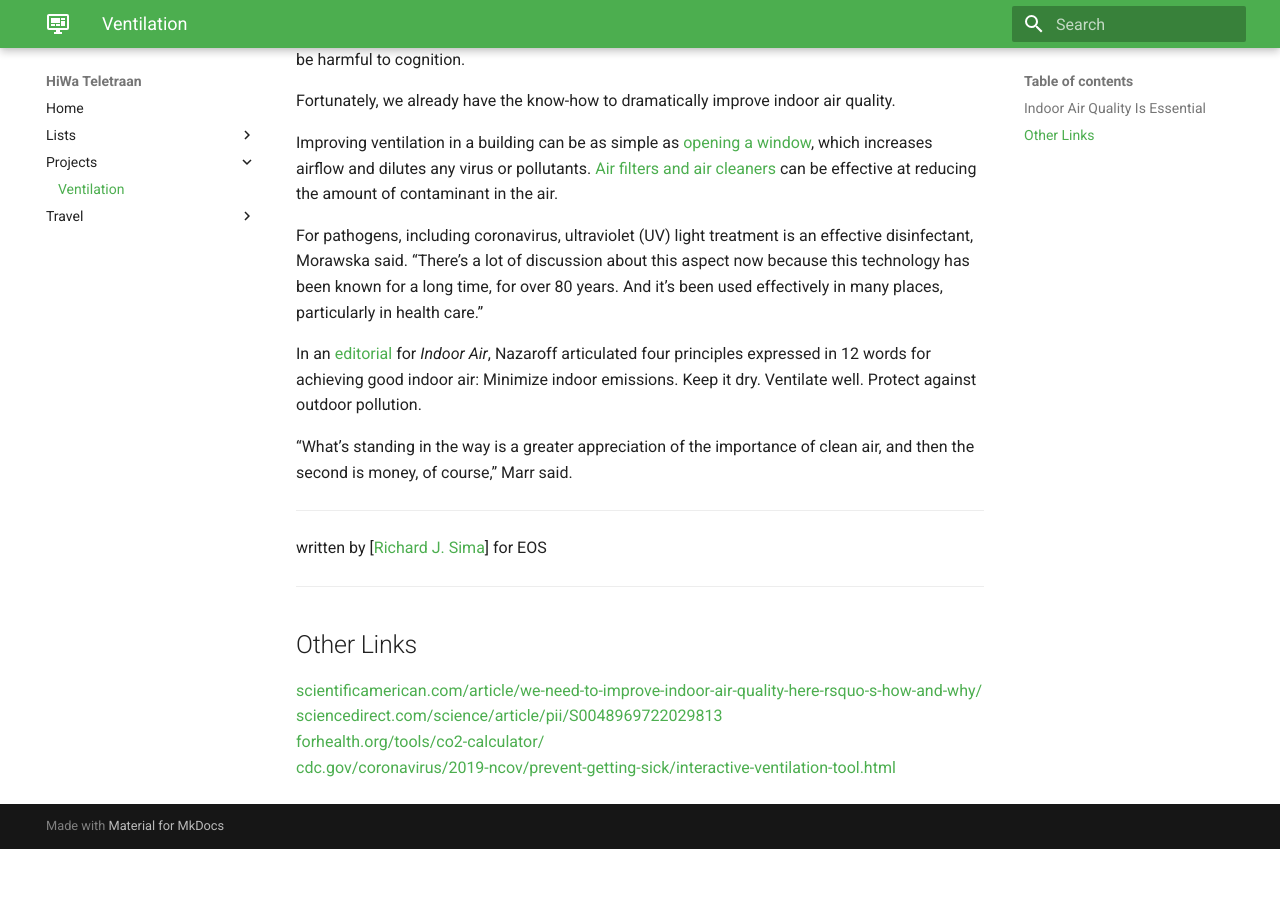
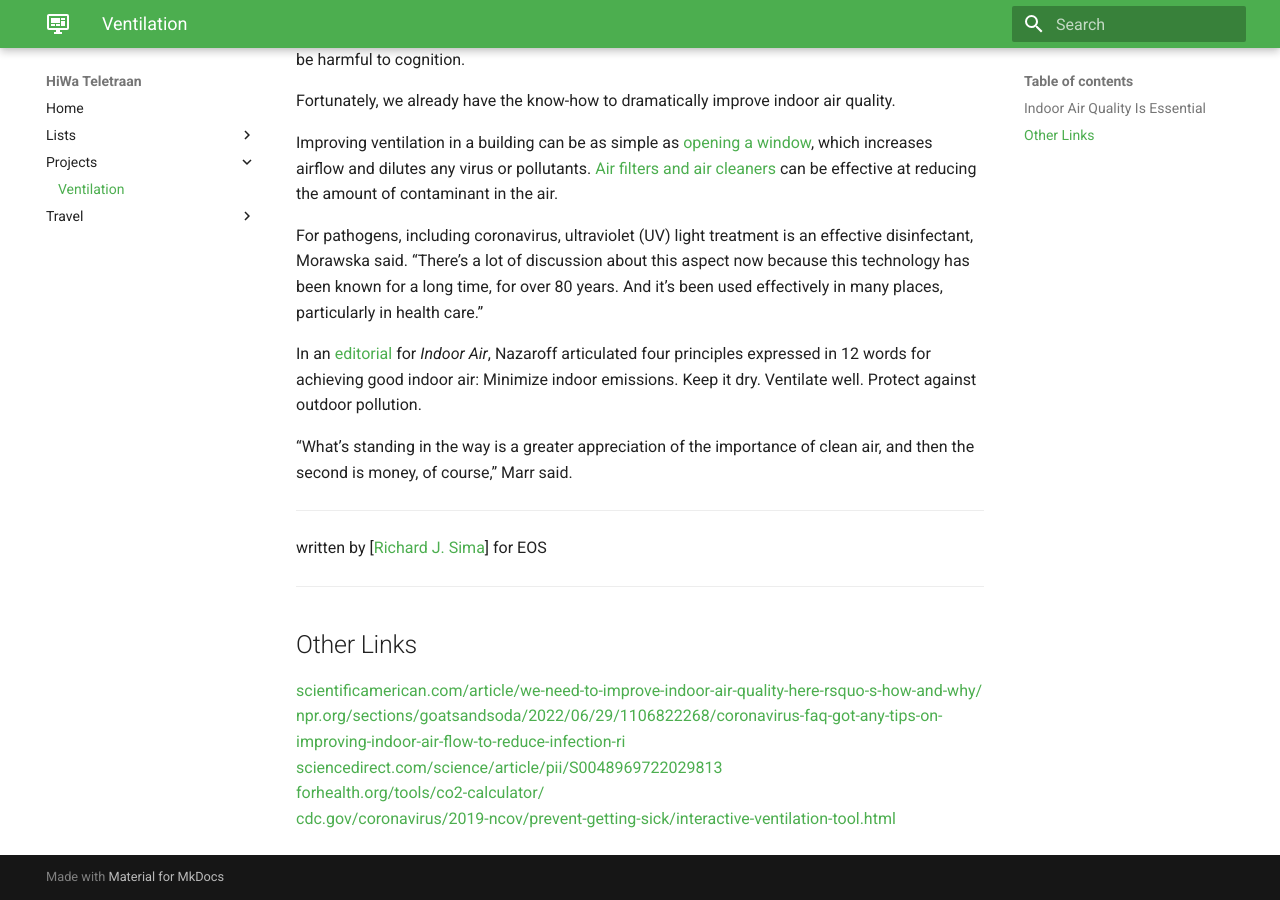
Before and after one commit to hiwa-house/teletraan, an MkDocs documentation site: the page built from docs/projects/ventilation.md, in a window 1280 px wide and 900 px high, scrolled down 750 px. Built offline with MkDocs 1.6.1 and Material for MkDocs 9.7.7, drawn with Linux system fonts in a browser that asks for light colours; before the commit the page ends 1599 px from its top, so only the background shows below that; some of the changed lines change nothing that is shown.

Commit message:
Update ventilation.md

```diff
--- a/docs/projects/ventilation.md
+++ b/docs/projects/ventilation.md
@@ -29,6 +29,7 @@ written by [<a href="https://eos.org/features/indoor-air-pollution-in-the-time-o
 
 ## Other Links
 https://scientificamerican.com/article/we-need-to-improve-indoor-air-quality-here-rsquo-s-how-and-why/
+https://npr.org/sections/goatsandsoda/2022/06/29/1106822268/coronavirus-faq-got-any-tips-on-improving-indoor-air-flow-to-reduce-infection-ri
 https://sciencedirect.com/science/article/pii/S0048969722029813
 https://forhealth.org/tools/co2-calculator/
 https://cdc.gov/coronavirus/2019-ncov/prevent-getting-sick/interactive-ventilation-tool.html
```
